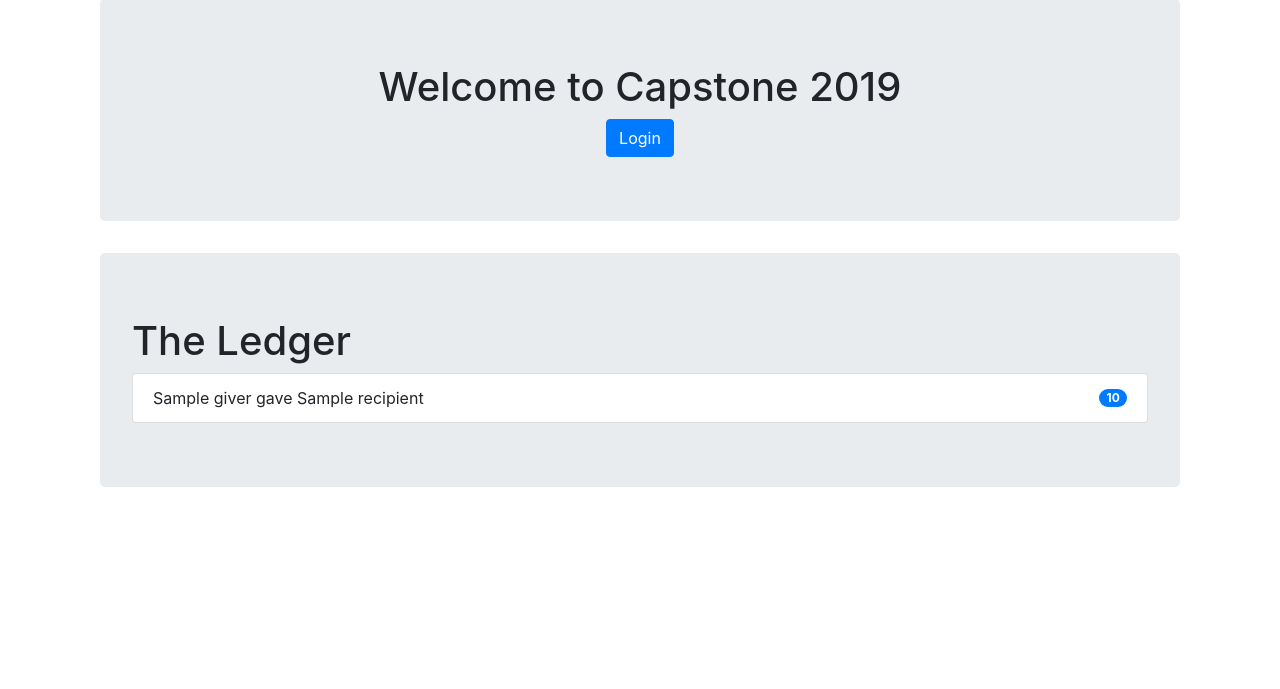
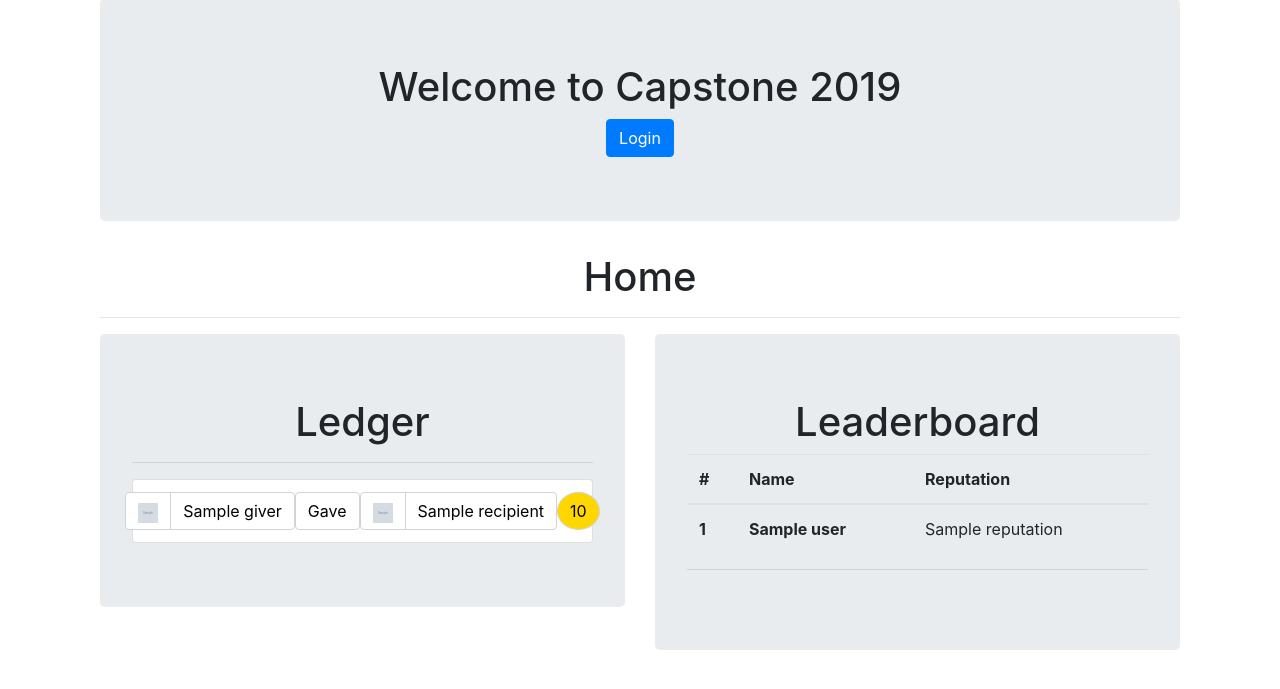
Before and after one commit to Clementef/Capstone2019, a Flask app: template app/Templates/index.html in a window 1280 px wide. Shown: the part 81-770 px from the top of the page. Run offline with Flask 2, Linux system fonts and the light colour scheme; the template is opened without the code that fills it: most values are stand-ins (such as "Sample title", 1, 10 or a date in 2020); grey boxes marked "Sample" are stand-in pictures; some libraries are stand-ins or nearby versions.

Commit message:
STOP ADDING STUFF IT KEEPS BREAKING - The real final MVP version

```diff
--- a/app/Templates/base.html
+++ b/app/Templates/base.html
@@ -1,14 +1,17 @@
 <!DOCTYPE html>
 <html lang="en">
+
 <head>
   <meta charset="UTF-8">
   <title>Capstone 2019</title>
   <link rel="shortcut icon" href="{{ url_for('static', filename='favicon.ico') }}">
+
   <link rel="stylesheet" href="https://stackpath.bootstrapcdn.com/bootstrap/4.1.3/css/bootstrap.min.css" integrity="sha384-MCw98/SFnGE8fJT3GXwEOngsV7Zt27NXFoaoApmYm81iuXoPkFOJwJ8ERdknLPMO" crossorigin="anonymous">
   <script src="https://code.jquery.com/jquery-3.3.1.slim.min.js" integrity="sha384-q8i/X+965DzO0rT7abK41JStQIAqVgRVzpbzo5smXKp4YfRvH+8abtTE1Pi6jizo" crossorigin="anonymous"></script>
+  <script src="https://stackpath.bootstrapcdn.com/bootstrap/4.1.3/js/bootstrap.min.js" integrity="sha384-ChfqqxuZUCnJSK3+MXmPNIyE6ZbWh2IMqE241rYiqJxyMiZ6OW/JmZQ5stwEULTy" crossorigin="anonymous"></script>
   <script src="https://cdnjs.cloudflare.com/ajax/libs/popper.js/1.14.3/umd/popper.min.js" integrity="sha384-ZMP7rVo3mIykV+2+9J3UJ46jBk0WLaUAdn689aCwoqbBJiSnjAK/l8WvCWPIPm49" crossorigin="anonymous"></script>
-    <script src="https://stackpath.bootstrapcdn.com/bootstrap/4.1.3/js/bootstrap.min.js" integrity="sha384-ChfqqxuZUCnJSK3+MXmPNIyE6ZbWh2IMqE241rYiqJxyMiZ6OW/JmZQ5stwEULTy" crossorigin="anonymous"></script>
 </head>
+
 <body>
   {% include 'includes/_navbar.html' %}
   <div class="container">
@@ -27,13 +30,32 @@
     {% block body %}{% endblock %}
   </div>
 </body>
+
 </html>
 
 <style>
-  .logo-image{
+  .logo-image {
     width: 30px;
     height: 30px;
     overflow: hidden;
     padding-right: 5px;
   }
+
+  .btn-static {
+    background-color: white;
+    border: 1px solid lightgrey;
+    cursor: default;
+  }
+
+  .btn-static:active {
+    -moz-box-shadow: inset 0 0 0px white;
+    -webkit-box-shadow: inset 0 0 0px white;
+    box-shadow: inset 0 0 0px white;
+  }
+
+
+  .btn-medal {
+    border-radius: 50%;
+    background-color: gold;
+  }
 </style>
--- a/app/Templates/index.html
+++ b/app/Templates/index.html
@@ -16,18 +16,135 @@
   </div>
 </div>
 {% endif %}
+
 <div class='container'>
+  <div class="row">
+    <div class="col-md-12 text-center">
+      <h1>Home</h1>
+      <hr>
+    </div>
+  </div>
+  <div class="row">
+    <div class="col-lg-6 col-md-12 col-sm-12">
       <div class="jumbotron">
-      <h1>The Ledger</h1>
+        <h1 class="text-center">Ledger</h1>
+        <hr>
+        <ul class="list-group">
+          {% for transaction in ledgerTransactions %}
+          <li class="list-group-item d-flex justify-content-center">
+            <div class="btn-group overflow-hidden" role="group" aria-label="Basic example">
+              <button type="button" class="btn btn-static">
+                <img src={{transaction.giver.image}} height="20" width="20">
+              </button>
+              <button type="button" class="btn btn-static">{{transaction.giver.name}}</button>
+            </div>
+            <div class="btn-group" role="group" aria-label="Basic example">
+              <button type="button" class="btn btn-xs btn-static">Gave</button>
+            </div>
+            <div class="btn-group" role="group" aria-label="Basic example">
+              <button type="button" class="btn btn-static">
+                <img src={{transaction.recipient.image}} height="20" width="20">
+              </button>
+              <button type="button" class="btn btn-static">{{transaction.recipient.name}}</button>
+            </div>
+            <div class="btn-group" role="group" aria-label="Basic example">
+              <button type="button" class="btn btn-xs btn-static btn-medal">{{transaction.amount}}</button>
+            </div>
+          </li>
+          {% endfor %}
+        </ul>
+      </div>
+    </div>
+    <div class="col-lg-6 col-md-12 col-sm-12">
+      <div class="jumbotron">
+        <h1 class="text-center">Leaderboard</h1>
+        <table class="table">
+          <thead>
+            <tr>
+              <th scope="col">#</th>
+              <th scope="col">Name</th>
+              <th scope="col">Reputation</th>
+            </tr>
+          </thead>
+          <tbody>
+            {% for user in leaderboardUsers %}
+            <tr>
+              <th scope="row">{{loop.index}}</th>
+              <th>{{user.name}}</th>
+              <td>{{user.reputation}}</td>
+            </tr>
+            {% endfor %}
+          </tbody>
+        </table>
+        <hr>
+      </div>
+    </div>
+  </div>
+</div>
+<!-- <div class="row">
+  <div class="col-md-12 text-center">
+    <h1>Home</h1>
+  </div>
+</div>
+<hr>
+<div class="row">
+  <div class="col-md-6 col-sm-12 col-xs-12">
+    <div class="jumbotron">
+      <h2>The Ledger</h2>
+      <hr />
       <ul class="list-group">
         {% for transaction in ledgerTransactions %}
         <li class="list-group-item d-flex justify-content-between align-items-center">
-          {{transaction.giver}} gave {{transaction.recipient}}
+          <div class="btn-group" role="group" aria-label="...">
+            <button type="button" class="btn  btn-static">
+              <img class="rounded mx-auto d-block" height="100%" width="100%" src={{transaction.giver.image}} />
+            </button>
+            <button type="button" class="btn btn-static">
+              <p>{{transaction.giver.name}}</p>
+            </button>
+          </div>
+
+          gave
+
+          <div class="btn-group" role="group" aria-label="...">
+            <button type="button" class="btn btn-static">
+              <img class="rounded mx-auto d-block" height="100%" width="100%" src={{transaction.recipient.image}} />
+            </button>
+            <button type="button" class="btn btn-static">
+              <p>{{transaction.recipient.name}}</p>
+            </button>
+          </div>
           <span class="badge badge-primary badge-pill">{{transaction.amount}}</span>
         </li>
         {% endfor %}
       </ul>
     </div>
   </div>
+  <div class="col-md-6 col-sm-12 col-xs-12">
+    <div class="jumbotron">
+      <h2>The Leaderboard</h2>
+      <hr />
+      <table class="table">
+        <thead>
+          <tr>
+            <th scope="col">#</th>
+            <th scope="col">Name</th>
+            <th scope="col">Reputation</th>
+          </tr>
+        </thead>
+        <tbody>
+          {% for user in leaderboardUsers %}
+          <tr>
+            <th scope="row">{{loop.index}}</th>
+            <th>{{user.name}}</th>
+            <td>{{user.reputation}}</td>
+          </tr>
+          {% endfor %}
+        </tbody>
+      </table>
+      <hr />
+    </div>
+  </div>
+</div> -->
 
 {% endblock %}
```
Also changed, not shown: app/Templates/dashboard.html (+16 -6 lines), app/routes/Classes/Transaction.py (+5 -3 lines), app/routes/dashboard.py (+32 -18 lines), app/routes/index.py (+11 -3 lines). Lines whose indentation alone changed are shown as unchanged.
